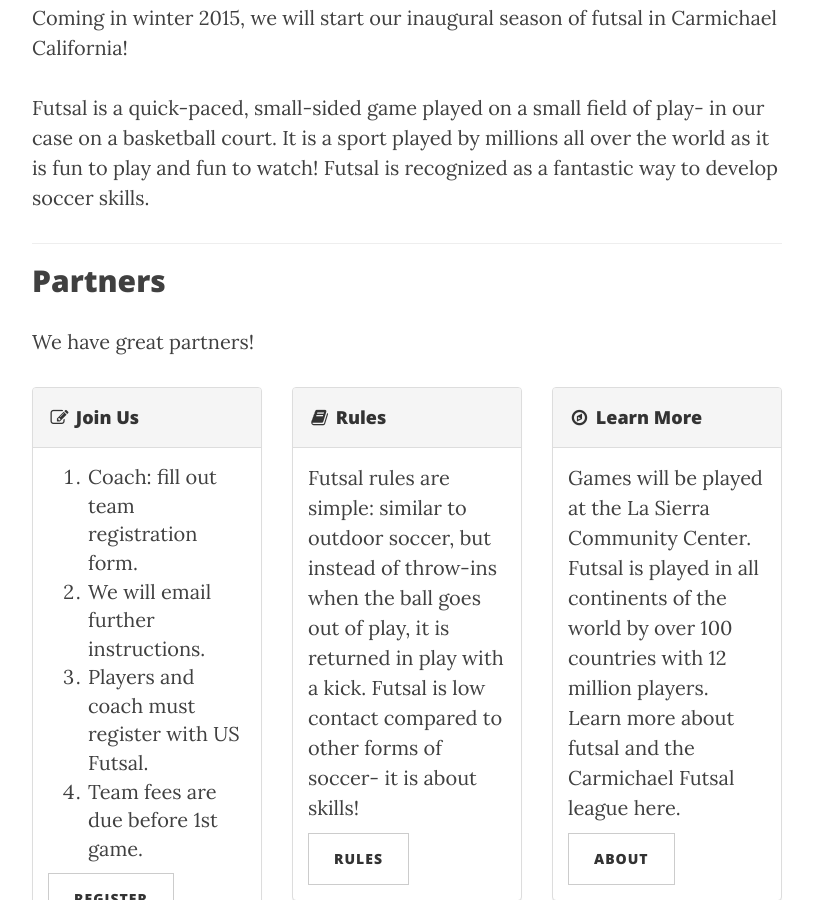
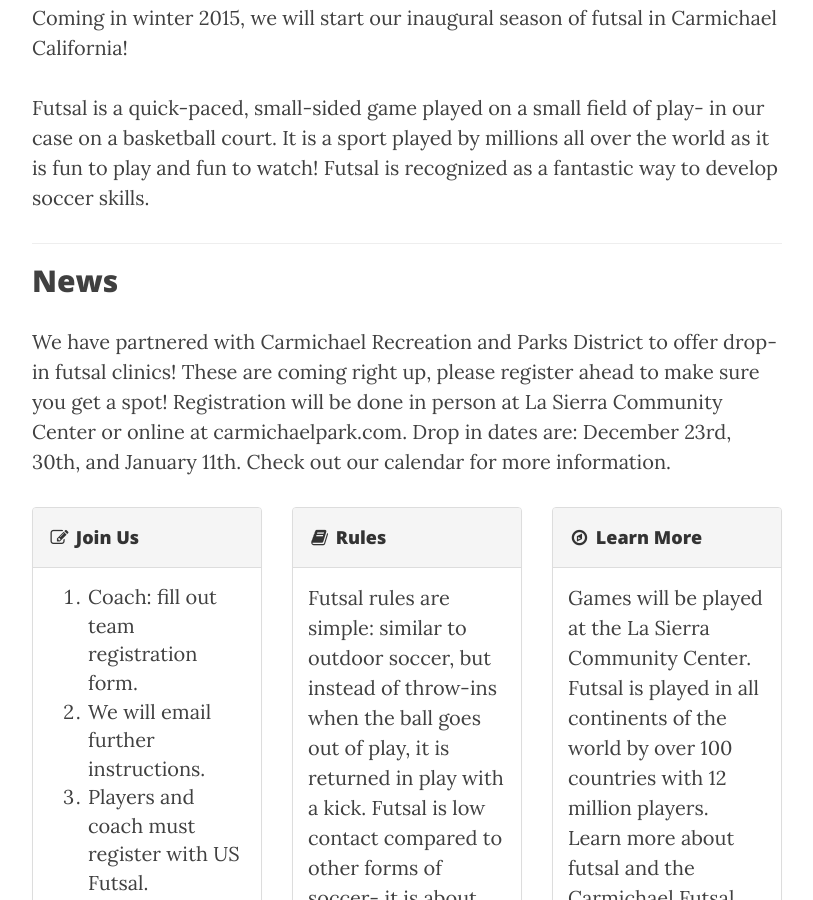
Before and after one commit to carmichaelfutsal/carmichaelfutsal.github.io, a Jekyll site: the page built from index.html, in a window 1280 px wide and 900 px high, scrolled down 568 px. Shown: the whole window, without its empty margins (233-1046 px from the left). Built offline with Jekyll 4.4.1, drawn with Linux system fonts in a browser that asks for light colours; nearby versions of some CDN libraries; the list of posts is cut into pages by our own code.

Commit message:
news info- added drop in dates

```diff
--- a/index.html
+++ b/index.html
@@ -9,8 +9,8 @@
 <p>Futsal is a quick-paced, small-sided game played on a small field of play- in our case on a basketball court. It is a sport played by millions all over the world as it is fun to play and fun to watch! Futsal is recognized as a fantastic way to develop soccer skills.</p>
 
 <hr>
-<h2>Partners</h2>
-<p>We have great partners!</p>
+<h2>News</h2>
+<p>We have partnered with Carmichael Recreation and Parks District to offer drop-in futsal clinics! These are coming right up, please register ahead to make sure you get a spot! Registration will be done in person at La Sierra Community Center or online at carmichaelpark.com. Drop in dates are: December 23rd, 30th, and January 11th. Check out our calendar for more information.</p>
 
 <div class="row">
 	<div class="col-md-4">
```
